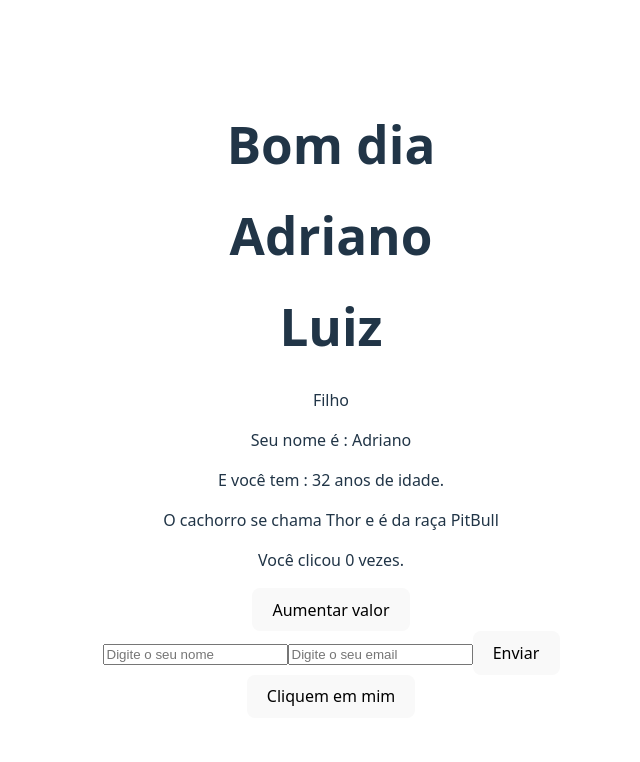
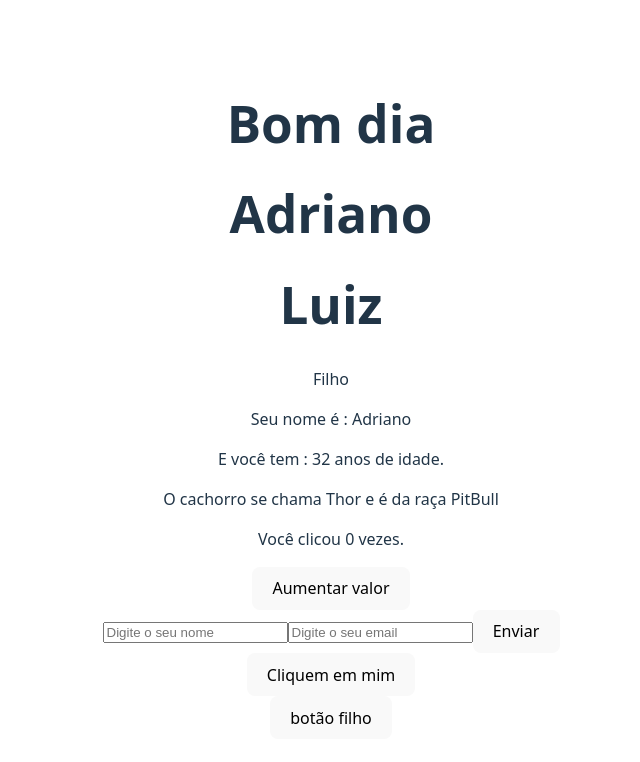
Before and after one commit to Adrianodosanjoos/Hora-de-Codar, a React (Vite) app: page / in a window 1280 px wide. Shown: the top 762 px of the page, without its empty margins (309-949 px from the left). Built offline with nearby package versions, Linux system fonts and the light colour scheme.

Commit message:
Atualização

```diff
--- a/src/components/PaiFunction.jsx
+++ b/src/components/PaiFunction.jsx
@@ -1,5 +1,6 @@
 import React from 'react';
-import filhoFuncao from "./filhoFuncao";
+import FilhoFuncao from "./filhoFuncao";
+
 
 const PaiFunction = () => {
 
@@ -9,7 +10,8 @@ const PaiFunction = () => {
 
   return (
     <div>
-     <filhoFuncao onChildClick={handleChildClick} />
+     <FilhoFuncao onChildClick={handleChildClick} />
+
     </div>
   );
 };
```
